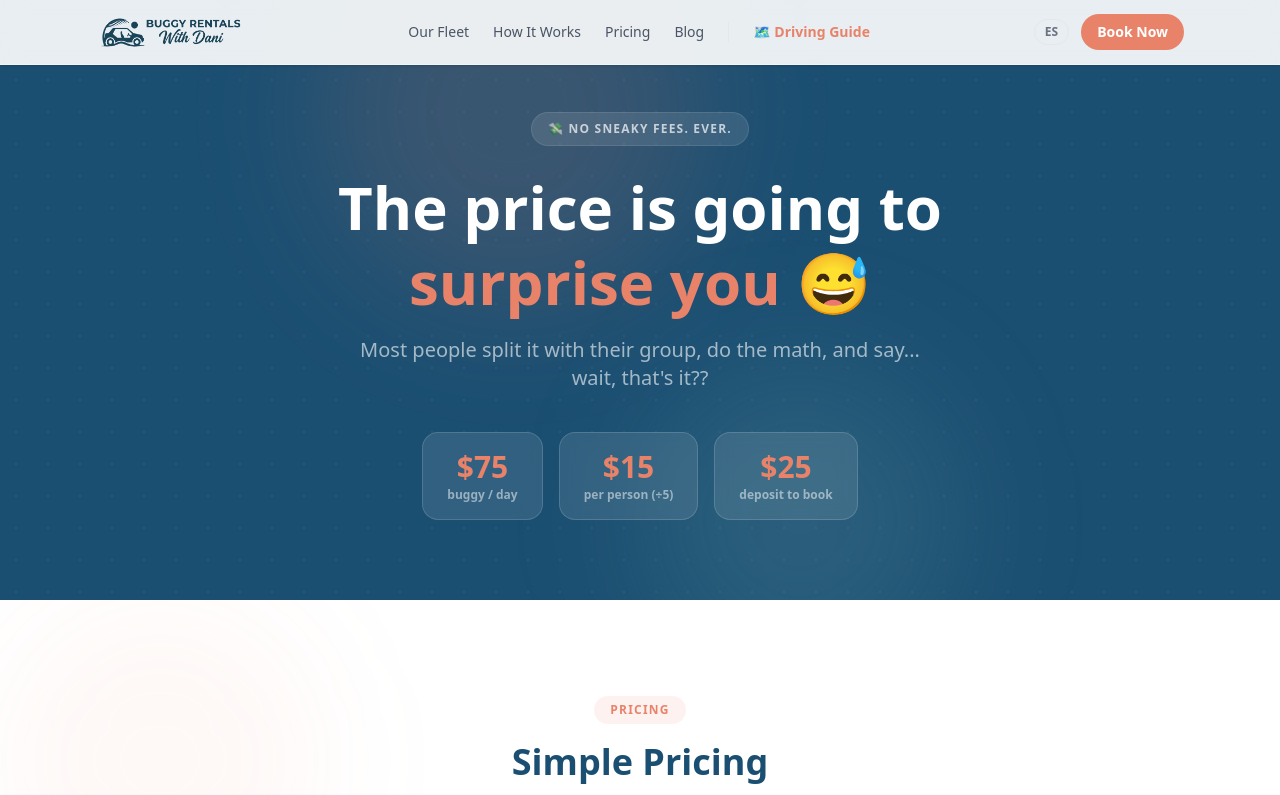
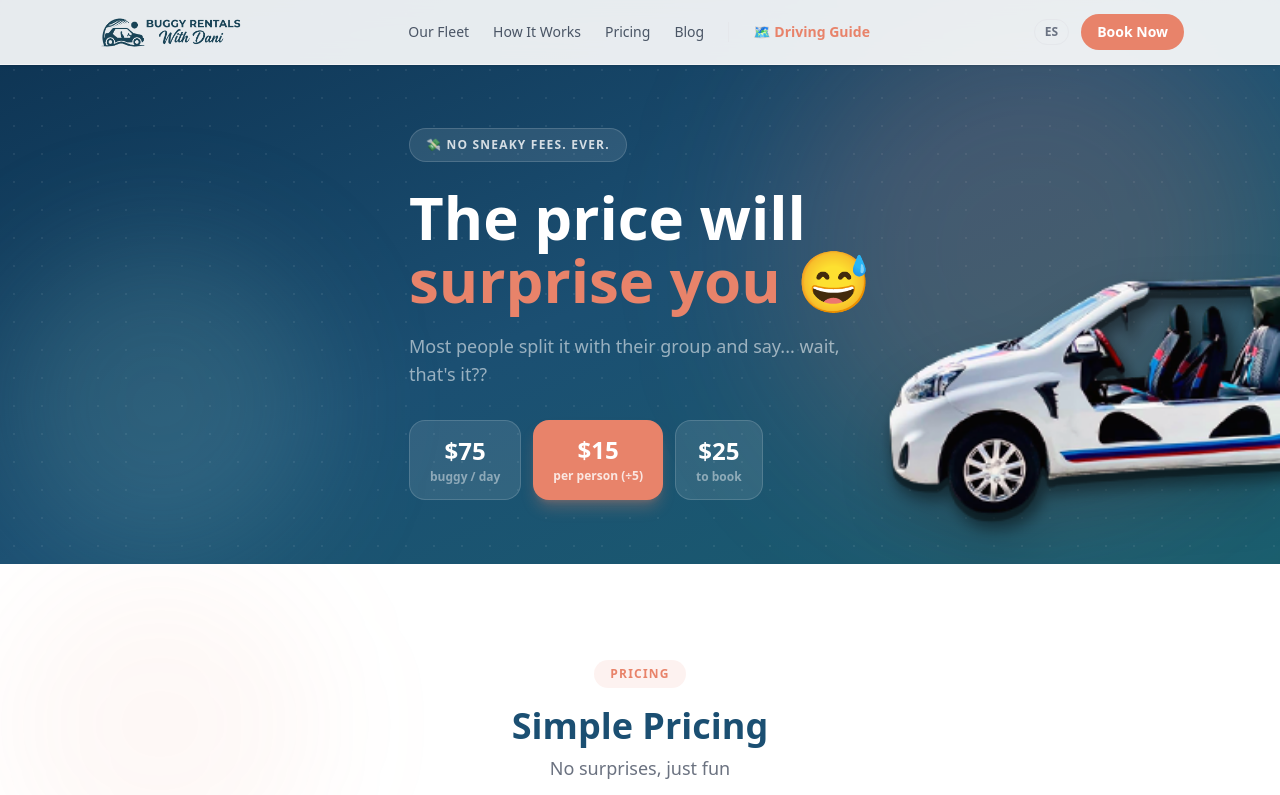
Before and after one commit to vrzsnchz23/buggy-rentals-dani, a Next.js app: page /en/pricing in a window 1280 px wide. Shown: the top 795 px of the page. Built offline with nearby package versions, Linux system fonts and the light colour scheme.

Commit message:
Fix language switcher to preserve path; improve pricing hero with buggy image and better layout

```diff
--- a/app/[locale]/pricing/page.tsx
+++ b/app/[locale]/pricing/page.tsx
@@ -4,6 +4,7 @@ import { Pricing } from "@/components/sections/Pricing";
 import { PriceCalculator } from "@/components/sections/PriceCalculator";
 import { getLocale } from "next-intl/server";
 import { Check } from "lucide-react";
+import Image from "next/image";
 
 export const metadata = {
   title: "Pricing | Buggy Rentals with Dani – Cozumel",
@@ -28,37 +29,52 @@ export default async function PricingPage() {
       <main className="min-h-screen bg-[#F5F0EB]">
 
         {/* Hero header */}
-        <div className="bg-[#1B4F72] pt-28 pb-20 text-center relative overflow-hidden">
-          <div className="absolute inset-0 opacity-5" style={{ backgroundImage: "radial-gradient(circle, white 1px, transparent 1px)", backgroundSize: "32px 32px" }} />
-          <div className="absolute -top-20 left-1/4 w-96 h-96 rounded-full bg-[#E8836A]/15 blur-3xl pointer-events-none" />
-          <div className="absolute -bottom-20 right-1/4 w-80 h-80 rounded-full bg-[#7FB5B5]/15 blur-3xl pointer-events-none" />
+        <div className="bg-gradient-to-br from-[#0d3251] via-[#1B4F72] to-[#1a5e6e] pt-24 pb-0 relative overflow-hidden min-h-[520px] flex flex-col">
+          {/* dot grid */}
+          <div className="absolute inset-0 opacity-[0.07]" style={{ backgroundImage: "radial-gradient(circle, white 1px, transparent 1px)", backgroundSize: "28px 28px" }} />
+          {/* glow orbs */}
+          <div className="absolute top-0 right-0 w-[500px] h-[500px] rounded-full bg-[#E8836A]/20 blur-[80px] pointer-events-none" />
+          <div className="absolute bottom-0 left-0 w-80 h-80 rounded-full bg-[#7FB5B5]/20 blur-[60px] pointer-events-none" />
 
-          <div className="relative max-w-3xl mx-auto px-4">
-            <div className="inline-flex items-center gap-2 bg-white/10 text-white/70 text-xs font-bold uppercase tracking-widest px-4 py-2 rounded-full mb-6 border border-white/10">
+          {/* Buggy image — right side, large */}
+          <div className="absolute bottom-0 right-0 w-72 sm:w-[420px] h-56 sm:h-80 pointer-events-none select-none">
+            <Image src="/images/buggy15.png" alt="Buggy" fill className="object-contain object-right-bottom drop-shadow-2xl" />
+          </div>
+
+          <div className="relative max-w-6xl mx-auto px-6 sm:px-10 flex-1 flex flex-col justify-center pb-16 pt-8">
+            <div className="max-w-xl">
+              <div className="inline-flex items-center gap-2 bg-white/10 text-white/80 text-xs font-bold uppercase tracking-widest px-4 py-2 rounded-full mb-6 border border-white/15">
                 💸 {isEs ? "Precios honestos" : "No sneaky fees. Ever."}
               </div>
-            <h1 className="text-5xl sm:text-6xl font-black text-white mb-4 leading-tight">
-              {isEs ? "El precio te va a" : "The price is going to"}<br />
-              <span className="text-[#E8836A]">{isEs ? "sorprender 😅" : "surprise you 😅"}</span>
+              <h1 className="text-5xl sm:text-6xl font-black text-white mb-5 leading-[1.05]">
+                {isEs ? (
+                  <>El precio te va a<br /><span className="text-[#E8836A]">sorprender 😅</span></>
+                ) : (
+                  <>The price will<br /><span className="text-[#E8836A]">surprise you 😅</span></>
+                )}
               </h1>
-            <p className="text-white/60 text-xl max-w-xl mx-auto">
+              <p className="text-white/55 text-lg max-w-md">
                 {isEs
-                ? "La mayoría divide el precio entre su grupo y dice... eso es todo??"
-                : "Most people split it with their group, do the math, and say... wait, that's it??"}
+                  ? "La mayoría divide entre su grupo y dice... eso es todo??"
+                  : "Most people split it with their group and say... wait, that's it??"}
               </p>
 
               {/* Quick stats */}
-            <div className="flex flex-wrap justify-center gap-4 mt-10">
+              <div className="flex flex-wrap gap-3 mt-8">
                 {[
-                { value: "$75", label: isEs ? "buggy / día" : "buggy / day" },
-                { value: "$15", label: isEs ? "por persona (×5)" : "per person (÷5)" },
-                { value: "$25", label: isEs ? "depósito para reservar" : "deposit to book" },
+                  { value: "$75", label: isEs ? "buggy / día" : "buggy / day", highlight: false },
+                  { value: "$15", label: isEs ? "por persona (÷5)" : "per person (÷5)", highlight: true },
+                  { value: "$25", label: isEs ? "depósito" : "to book", highlight: false },
                 ].map((s) => (
-                <div key={s.label} className="bg-white/10 border border-white/15 rounded-2xl px-6 py-4 text-center backdrop-blur-sm">
-                  <div className="text-3xl font-black text-[#E8836A]">{s.value}</div>
-                  <div className="text-white/50 text-xs font-semibold mt-0.5">{s.label}</div>
+                  <div
+                    key={s.label}
+                    className={`rounded-2xl px-5 py-3.5 text-center ${s.highlight ? "bg-[#E8836A] shadow-lg shadow-[#E8836A]/30" : "bg-white/10 border border-white/15"}`}
+                  >
+                    <div className="text-2xl font-black text-white">{s.value}</div>
+                    <div className={`text-xs font-semibold mt-0.5 ${s.highlight ? "text-white/80" : "text-white/45"}`}>{s.label}</div>
                   </div>
                 ))}
+              </div>
             </div>
           </div>
         </div>
--- a/components/Navbar.tsx
+++ b/components/Navbar.tsx
@@ -3,6 +3,7 @@ import { useState } from "react";
 import Link from "next/link";
 import Image from "next/image";
 import { useLocale, useTranslations } from "next-intl";
+import { usePathname } from "next/navigation";
 import { Menu, X } from "lucide-react";
 
 export function Navbar() {
@@ -10,6 +11,8 @@ export function Navbar() {
   const locale = useLocale();
   const other = locale === "en" ? "es" : "en";
   const [open, setOpen] = useState(false);
+  const pathname = usePathname();
+  const otherLocalePath = pathname.replace(`/${locale}`, `/${other}`);
 
   const links = [
     { href: `/${locale}#fleet`, label: t("fleet") },
@@ -58,7 +61,7 @@ export function Navbar() {
           <div className="flex items-center gap-3">
             {/* Language toggle */}
             <Link
-              href={`/${other}`}
+              href={otherLocalePath}
               className="text-xs font-semibold text-gray-500 hover:text-[#1B4F72] border border-gray-200 rounded-full px-2.5 py-1 transition-colors"
             >
               {other.toUpperCase()}
```
Lines whose indentation alone changed are shown as unchanged.
